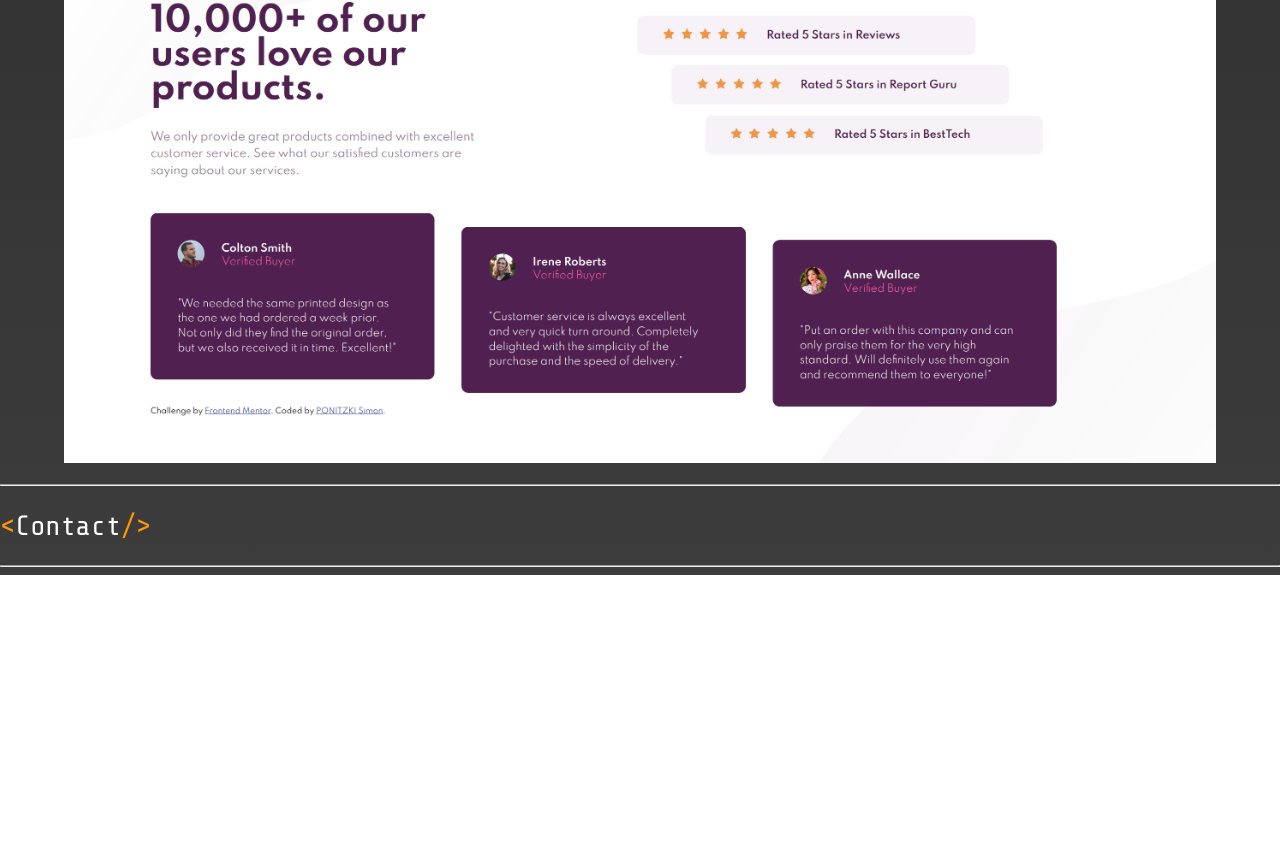
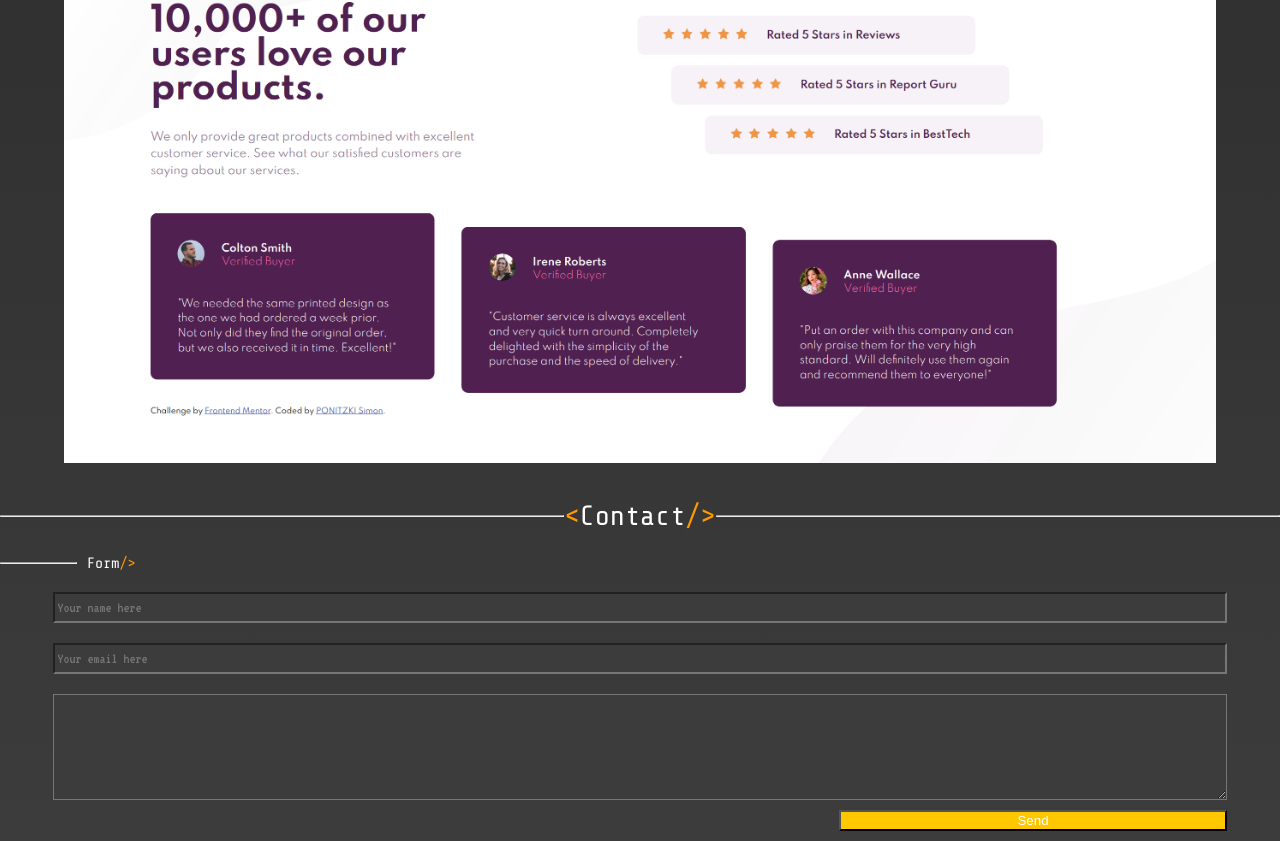
Before and after one commit to sakayase/portfolio, a website: page index.html in a window 1280 px wide. Shown: the part 3535-4376 px from the top of the page. Before the commit the page ends 4110 px from the top, so only its background shows below. Drawn offline with nearby package versions, Linux system fonts and the light colour scheme; a web font is replaced by a local one.

Commit message:
0.4
-Rajout du form (HTML + CSS)

```diff
--- a/index.html
+++ b/index.html
@@ -85,11 +85,30 @@
         <a href="https://relaxed-yalow-b57147.netlify.app/"><img src="img/challenge1.PNG" alt="" class="portfolio--image"></a>
     </section>
 
-    <div class="container--contact--title">
-        <hr class="contact--title--hr__left">
-        <h2 class="contact--title">Contact</h2>
-        <hr class="contact--title--hr__right">
-    </div>
+    <section class="contact">
+        <div class="container--contact--title">
+            <hr class="contact--title--hr__left">
+            <h2 class="contact--title">Contact</h2>
+            <hr class="contact--title--hr__right">
+        </div>
+
+        <div class="contact--title-div contact--title-div__left">
+            <hr class="contact--title-div--hr contact--title-div--hr__left">
+            <h3 class="contact--title-div--second-title contact--title-div--second-title__left">Form</h3>
+        </div>
+
+        <form action="" class="contact-form">
+            <label for="name"></label>
+            <input type="text" name="name-input" placeholder="Your name here" minlenght="2" id="name" class="name-input">
+            <label for="email"></label>
+            <input type="text" name="email-input" placeholder="Your email here" id="email" class="email-input">
+            <label for="message"></label>
+            <textarea name="message-input" id="message" class="message-input"></textarea>
+            <input type="submit" value="Send" class="send-input">
+        </form>
+
+    </section>
+
 
 </body>
 </html>
--- /dev/null
+++ b/scss/components/_contact.scss
@@ -0,0 +1,86 @@
+.container--contact--title {
+    display: flex;
+    align-items: center;
+}
+
+.contact--title--hr__left {
+    width: 100%;
+    height: 0.000001rem;
+}
+
+.contact--title--hr__right {
+    width: 100%;
+    height: 0.000001rem;
+}
+
+
+
+.contact--title-div {
+    display: flex;
+
+
+
+    .contact--title-div--hr {
+        width: 75px;
+        height: 0.0001rem;
+        align-self: center;
+    }
+
+    .contact--title-div--hr__left {
+        margin: 0 10px 0 0;
+    }
+
+    .contact--title-div--second-title {
+        margin: 0;
+    }
+
+    .contact--title-div--second-title__left::before {
+        display: none;
+    }
+
+}
+
+
+
+.contact-form {
+    display: flex;
+    margin: 10px auto;
+    flex-direction: column;
+    width: 91.66%;
+    justify-content: center;
+
+}
+
+.name-input {
+    margin: 10px 0;
+    height: 25px;
+    font-size: 0.9375rem;
+    font-family: $list-font;
+    color: $yellow;
+    background-color: $grey;
+}
+
+.email-input  {
+    margin: 10px 0;
+    height: 25px;
+    font-size: 0.9375rem;
+    font-family: $list-font;
+    color: $yellow;
+    background-color: $grey;
+}
+
+.message-input {
+    margin: 10px 0;
+    height: 100px;
+    font-size: 0.9375rem;
+    font-family: $list-font;
+    color: $yellow;
+    background-color: $grey;
+}
+
+.send-input {
+    width: 33%;
+    color: white;
+    background-color: $yellow;
+    align-self: flex-end;
+}
--- a/scss/main.scss
+++ b/scss/main.scss
@@ -5,3 +5,4 @@
 @import "components/_section.scss";
 @import "_layout.scss";
 @import "_global.scss";
+@import "components/_contact.scss";
```
Also changed, not shown: css/style.css.
